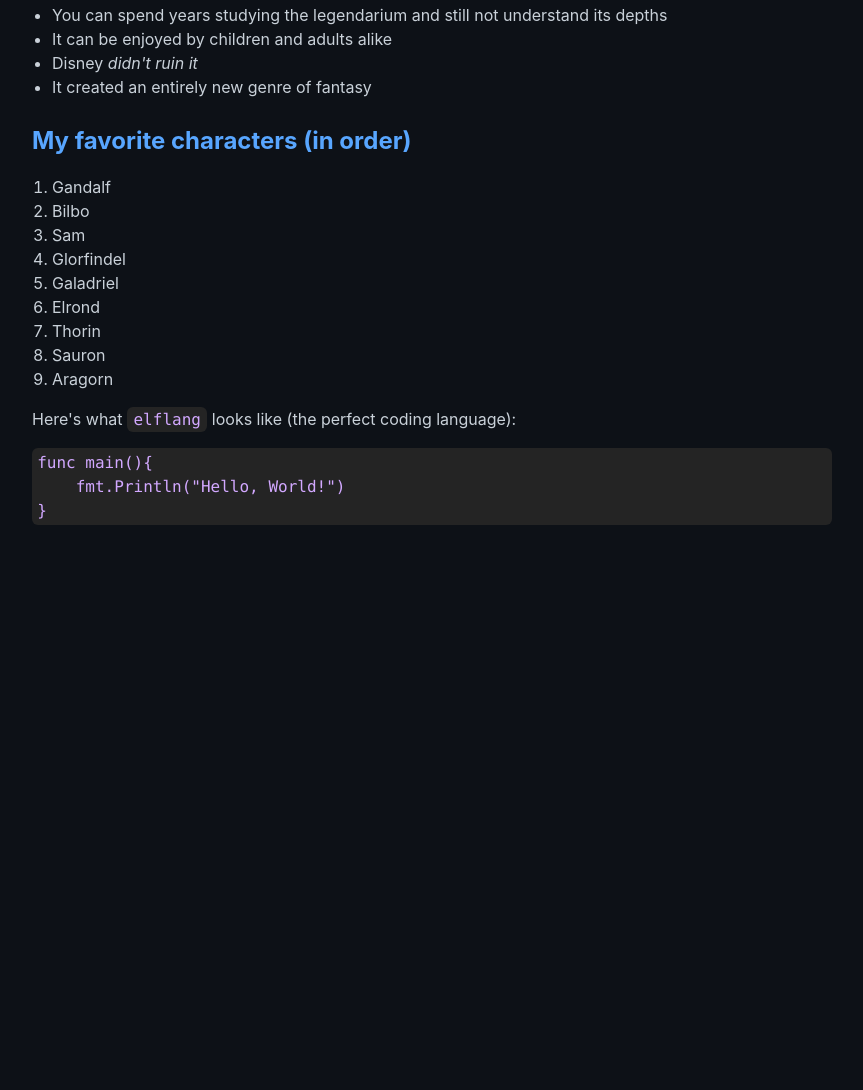
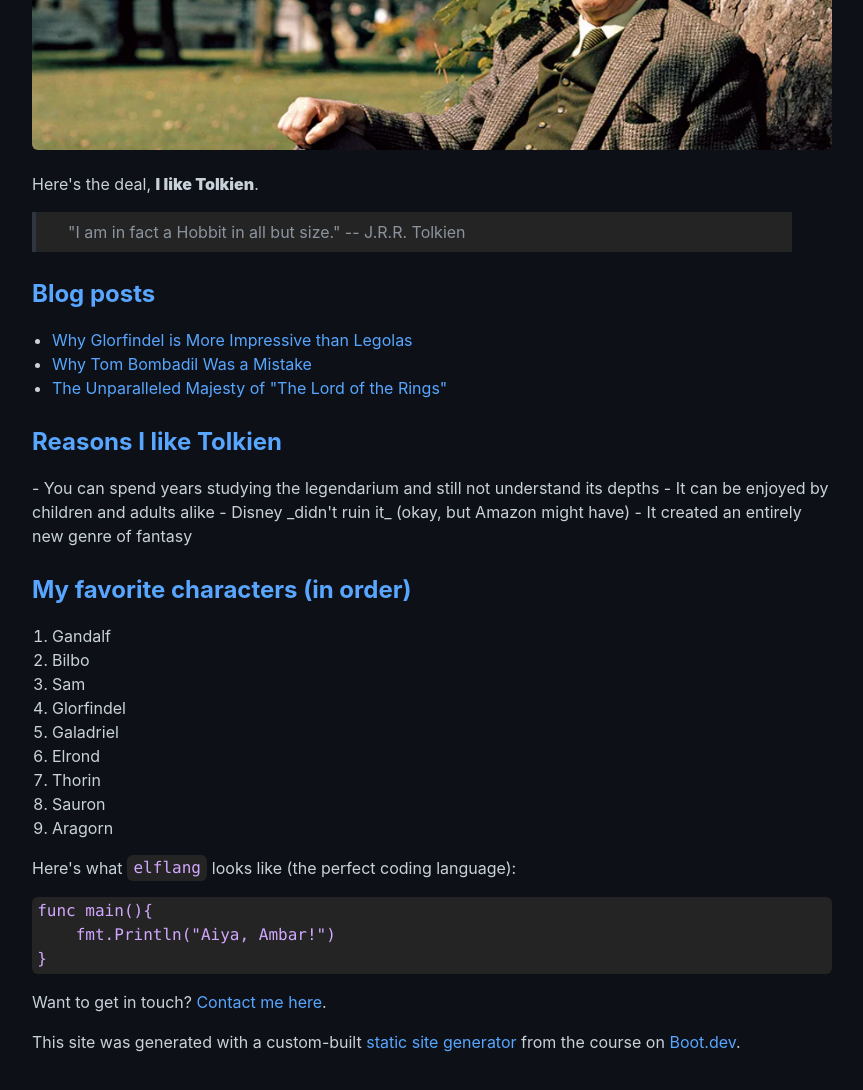
Before and after one commit to maker2413/StaticSiteGenerator, a plain HTML site: page docs/index.html in a window 1280 px wide. Shown: the part 261-1351 px from the top of the page, without its empty margins (208-1071 px from the left). Before the commit the page ends 819 px from the top, so only its background shows below. Drawn offline with Linux system fonts and the light colour scheme.

Commit message:
fixing typo index.html

```diff
--- a/docs/index.html
+++ b/docs/index.html
@@ -9,10 +9,10 @@
 
   <body>
     <article>
-        <div><h1>Tolkien Fan Club</h1><p><b>I like Tolkien</b>. Read my <a href="/StaticSiteGenerator/majesty">first post here</a>.</p><blockquote>All that is gold does not glitter</blockquote><h2>Reasons I like Tolkien</h2><ul><li>You can spend years studying the legendarium and still not understand its depths</li><li>It can be enjoyed by children and adults alike</li><li>Disney <i>didn't ruin it</i></li><li>It created an entirely new genre of fantasy</li></ul><h2>My favorite characters (in order)</h2><ol><li>Gandalf</li><li>Bilbo</li><li>Sam</li><li>Glorfindel</li><li>Galadriel</li><li>Elrond</li><li>Thorin</li><li>Sauron</li><li>Aragorn</li></ol><p>Here's what <code>elflang</code> looks like (the perfect coding language):</p><pre><code>func main(){
-    fmt.Println("Hello, World!")
+        <div><h1>Tolkien Fan Club</h1><p><img src="/StaticSiteGenerator/images/tolkien.png" alt="JRR Tolkien sitting"></img></p><p>Here's the deal, <b>I like Tolkien</b>.</p><blockquote>"I am in fact a Hobbit in all but size."  -- J.R.R. Tolkien</blockquote><h2>Blog posts</h2><ul><li><a href="/StaticSiteGenerator/blog/glorfindel">Why Glorfindel is More Impressive than Legolas</a></li><li><a href="/StaticSiteGenerator/blog/tom">Why Tom Bombadil Was a Mistake</a></li><li><a href="/StaticSiteGenerator/blog/majesty">The Unparalleled Majesty of "The Lord of the Rings"</a></li></ul><h2>Reasons I like Tolkien</h2><p>- You can spend years studying the legendarium and still not understand its   depths - It can be enjoyed by children and adults alike - Disney _didn't ruin it_ (okay, but Amazon might have) - It created an entirely new genre of fantasy</p><h2>My favorite characters (in order)</h2><ol><li>Gandalf</li><li>Bilbo</li><li>Sam</li><li>Glorfindel</li><li>Galadriel</li><li>Elrond</li><li>Thorin</li><li>Sauron</li><li>Aragorn</li></ol><p>Here's what <code>elflang</code> looks like (the perfect coding language):</p><pre><code>func main(){
+    fmt.Println("Aiya, Ambar!")
 }
-</code></pre></div>
+</code></pre><p>Want to get in touch? <a href="/StaticSiteGenerator/contact">Contact me here</a>.</p><p>This site was generated with a custom-built <a href="https://www.boot.dev/courses/build-static-site-generator-python">static site generator</a> from the course on <a href="https://www.boot.dev">Boot.dev</a>.</p></div>
     </article>
   </body>
 </html>
```
Also changed, not shown: 1 other file.
